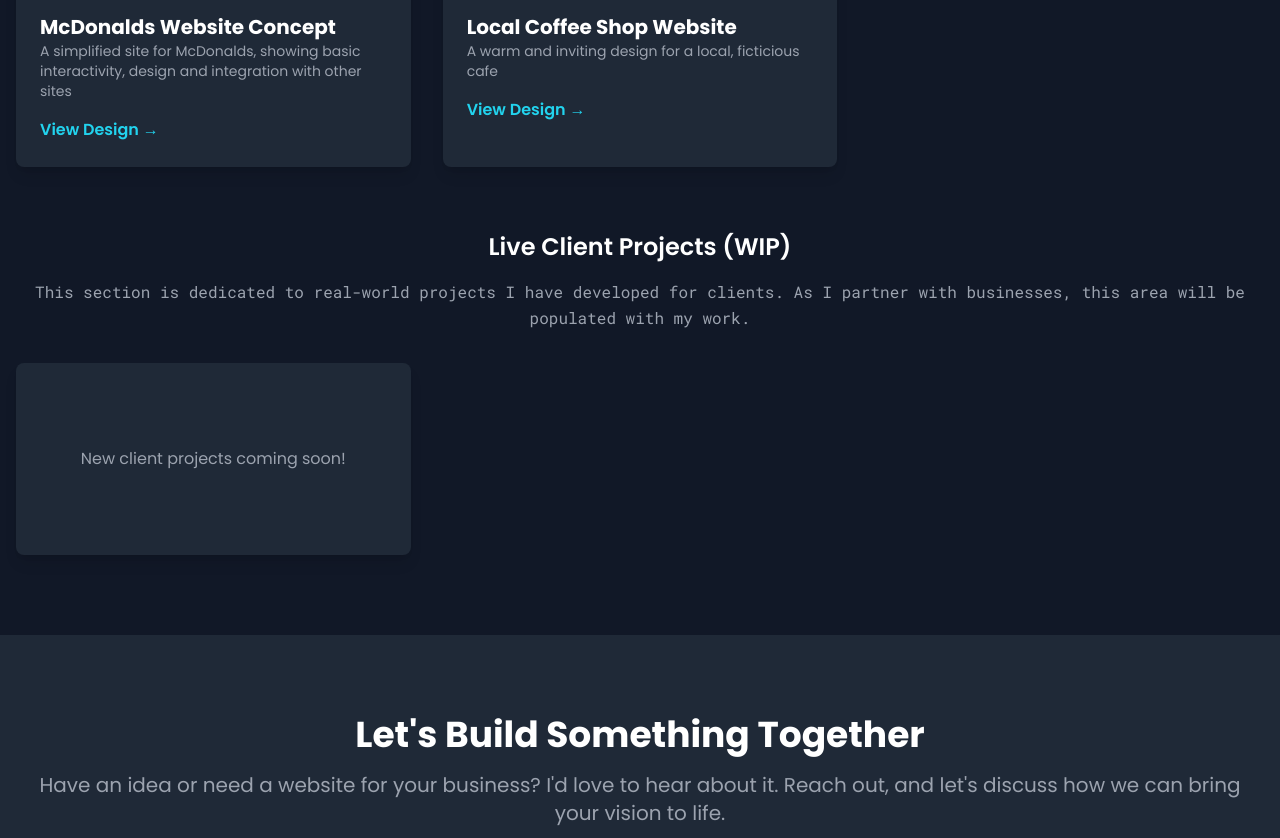
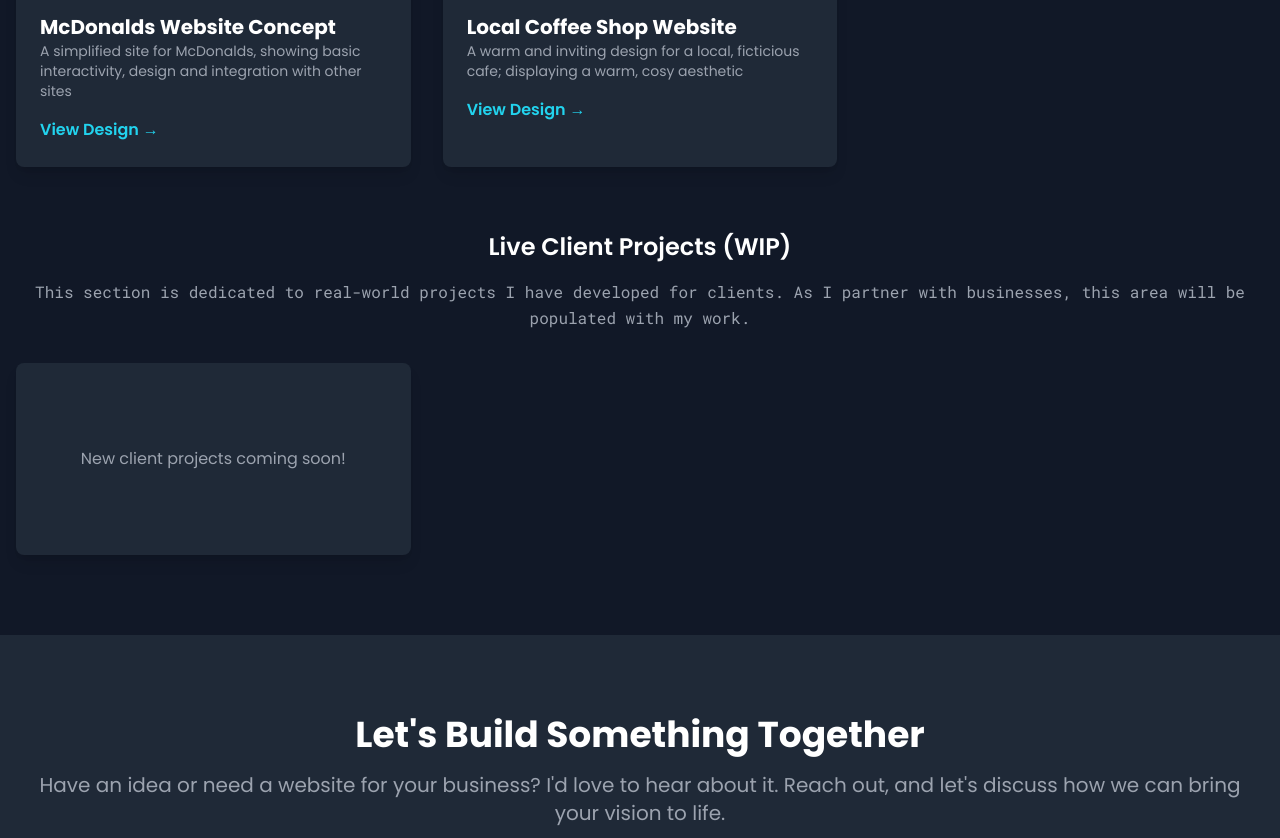
Before and after one commit to aarongkr/my-web-portfolio, a plain HTML site: page index.html in a window 1280 px wide. Shown: the part 1605-2443 px from the top of the page. Drawn offline with nearby package versions, Linux system fonts and the light colour scheme.

Commit message:
Update index.html

```diff
--- a/index.html
+++ b/index.html
@@ -80,7 +80,7 @@
                             <img src="https://i.ibb.co/NntBnHjG/Screenshot-2025-08-11-151356.png" alt="Portfolio item 2" class="w-full h-48 object-cover rounded mb-4">
                             <div class="portfolio-info">
                                 <h4 class="text-xl font-bold">Local Coffee Shop Website</h4>
-                                <p class="text-gray-400 text-sm mb-4">A warm and inviting design for a local, ficticious cafe</p>
+                                <p class="text-gray-400 text-sm mb-4">A warm and inviting design for a local, ficticious cafe; displaying a warm, cosy aesthetic</p>
                                 <a href="https://aarongkr.github.io/coffee-shop-website-mockup/" class="portfolio-link text-cyan-400 hover:text-cyan-300 font-semibold" target="_blank">View Design &rarr;</a>
                             </div>
                         </div>
```
